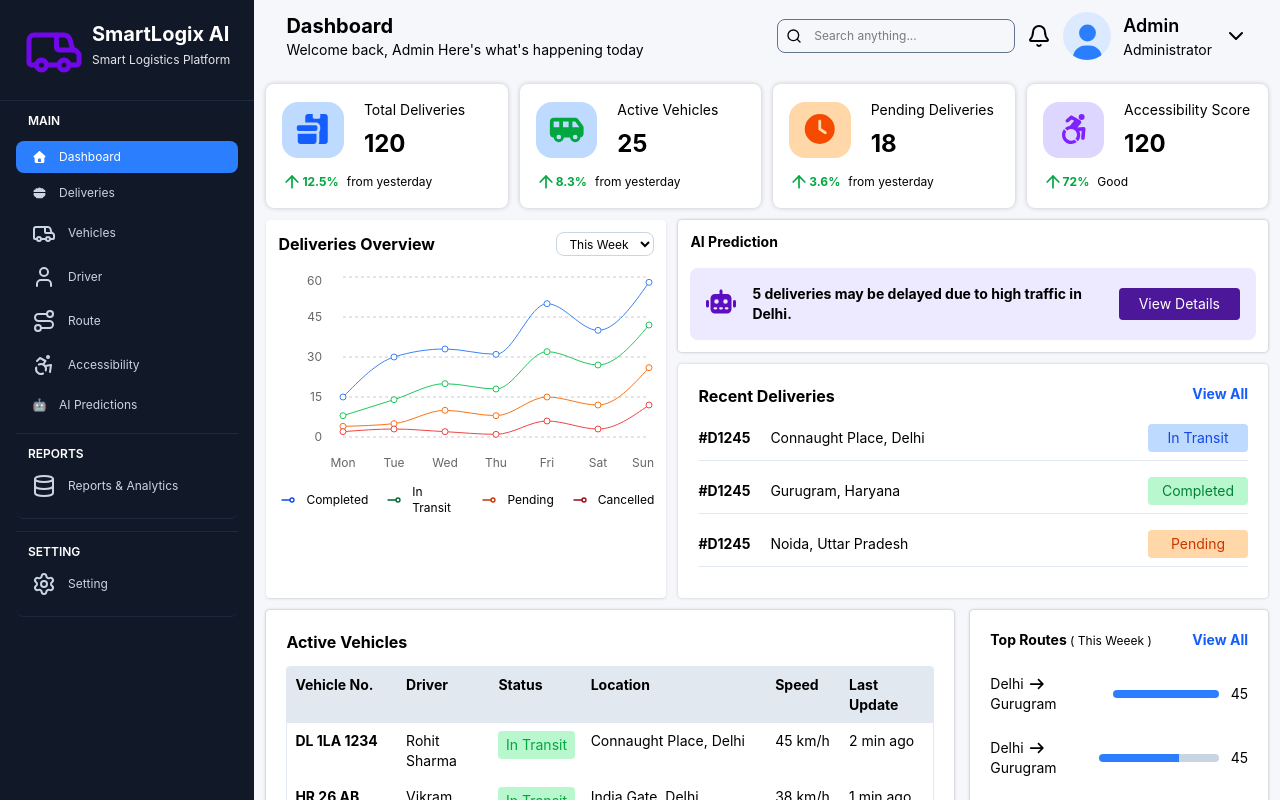
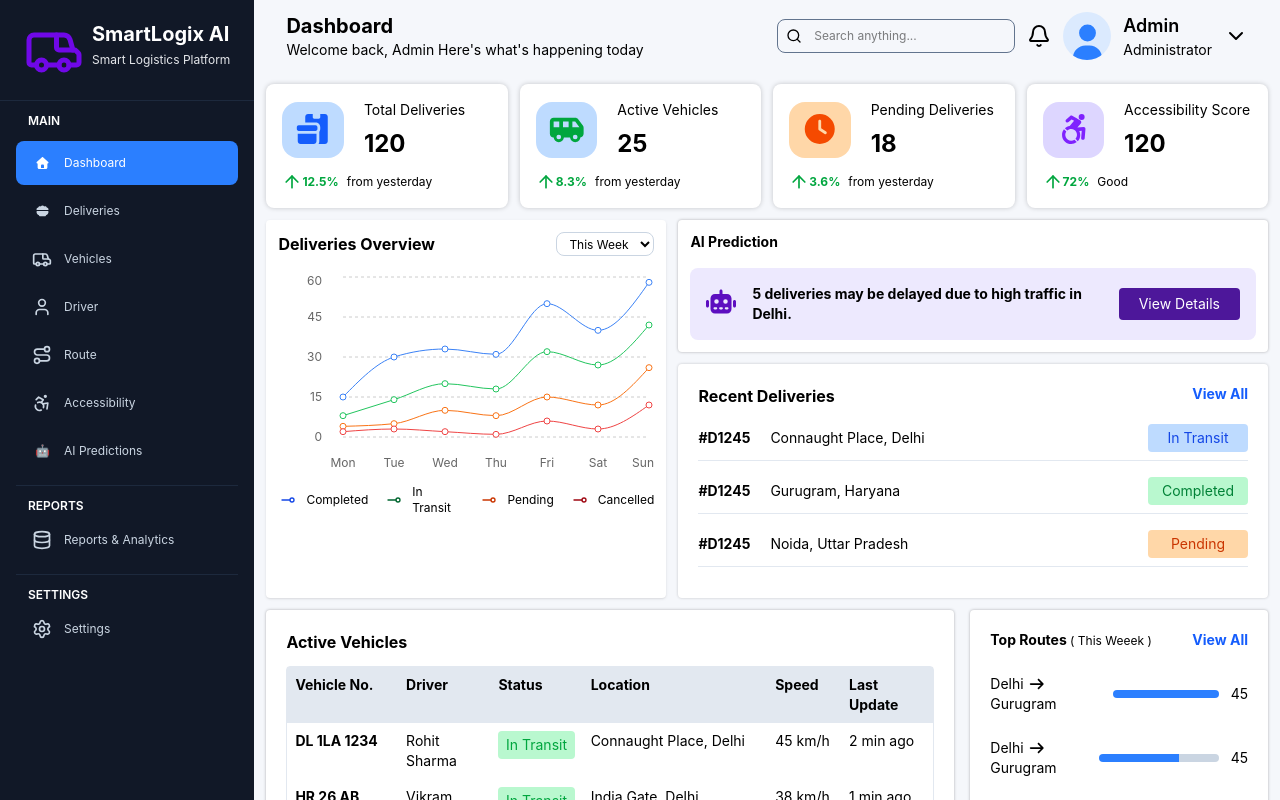
Before and after one commit to Safiullah512/Smart-Logistix, a React (Vite) app: page / in a window 1280 px wide. Shown: the top 800 px of the page. Built offline with nearby package versions, Linux system fonts and the light colour scheme.

Commit message:
fixed the sidebar

```diff
--- a/src/components/Sidebar.jsx
+++ b/src/components/Sidebar.jsx
@@ -27,7 +27,7 @@ import { NavLink } from "react-router-dom";
 function Sidebar() {
   return (
     <>
-      <aside className="w-fit min-h-screen bg-[#111827] color-white  text-white ">
+      <aside className="w-fit min-h-screen bg-[#111827] text-white flex flex-col">
         <div className="border-b border-slate-800 px-6 py-5 ">
           <div className="flex gap-2">
             <span>
@@ -54,11 +54,18 @@ function Sidebar() {
           <NavLink
             to="/"
             className={({ isActive }) =>
-              `mb-1 flex w-full items-center gap-3 rounded-lg px-4 py-2 text-xs transition ${isActive ? "bg-blue-500 text-white" : "text-slate-300 hover:bg-slate-800 hover:text-white"}`
+              `mb-1 flex w-full h-11 items-center gap-3 rounded-lg px-4 text-xs transition ${
+                isActive
+                  ? "bg-blue-500 text-white"
+                  : "text-slate-300 hover:bg-slate-800 hover:text-white"
+              }`
             }
           >
-            <span>
-              <FontAwesomeIcon icon={faHome}></FontAwesomeIcon>
+            <span className="w-5 h-5 flex items-center justify-center shrink-0">
+              <FontAwesomeIcon
+                icon={faHome}
+                className="w-5 h-5"
+              />
             </span>
             <span>Dashboard</span>
           </NavLink>
@@ -68,54 +75,62 @@ function Sidebar() {
           <NavLink
             to="/deliveries"
             className={({ isActive }) =>
-              `mb-1 flex w-full items-center gap-3 rounded-lg px-4 py-2 text-xs transition ${isActive ? "bg-blue-500 text-white" : "text-slate-300 hover:bg-slate-800 hover:text-white"}`
+              `mb-1 flex w-full h-11 items-center gap-3 rounded-lg px-4 text-xs transition ${
+                isActive
+                  ? "bg-blue-500 text-white"
+                  : "text-slate-300 hover:bg-slate-800 hover:text-white"
+              }`
             }
           >
-            <span>
-              <FontAwesomeIcon icon={faBowlFood}></FontAwesomeIcon>
+            <span className="w-5 h-5 flex items-center justify-center shrink-0">
+              <FontAwesomeIcon
+                icon={faBowlFood}
+                className="w-5 h-5"
+              />
             </span>
             <span>Deliveries</span>
           </NavLink>
 
           {/* Vehicles */}
 
-          <button className="mb-1 flex w-full items-center gap-3 rounded-lg px-4 p-2 py-2 text-xs text-slate-300 transition hover:bg-slate-800 hover:text-white">
-            <span>
-              <Van></Van>
+          <button className="mb-1 flex w-full h-11 items-center gap-3 rounded-lg px-4 text-xs text-slate-300 transition hover:bg-slate-800 hover:text-white">
+            <span className="w-5 h-5 flex items-center justify-center shrink-0">
+              <Van className="w-5 h-5" />
             </span>
             <span>Vehicles</span>
           </button>
 
           {/* Drivers */}
 
-          <button className="mb-1 flex w-full items-center gap-3 rounded-lg px-4 p-2  py-2 text-xs text-slate-300 transition hover:bg-slate-800 hover:text-white">
+          <button className="mb-1 flex w-full h-11 items-center gap-3 rounded-lg px-4 text-xs text-slate-300 transition hover:bg-slate-800 hover:text-white">
             <span>
-              <User></User>
+              <User className="w-5 h-5" />
             </span>
             <span>Driver</span>
           </button>
 
           {/* Routes */}
 
-          <button className="mb-1 flex w-full items-center gap-3 rounded-lg px-4 p-2  py-2 text-xs text-slate-300 transition hover:bg-slate-800 hover:text-white">
+          <button className="mb-1 flex w-full h-11 items-center gap-3 rounded-lg px-4 text-xs text-slate-300 transition hover:bg-slate-800 hover:text-white">
             <span>
-              <RouteIcon></RouteIcon>
+              <RouteIcon className="w-5 h-5" />
             </span>
             <span>Route</span>
           </button>
 
           {/* Accessibility */}
 
-          <button className="mb-1 flex w-full items-center gap-3 rounded-lg px-4 p-2  py-2 text-xs text-slate-300 transition hover:bg-slate-800 hover:text-white">
+          <button className="mb-1 flex w-full h-11 items-center gap-3 rounded-lg px-4 text-xs text-slate-300 transition hover:bg-slate-800 hover:text-white">
             <span>
-              <Accessibility></Accessibility>
+              <Accessibility className="w-5 h-5" />
             </span>
             <span>Accessibility</span>
           </button>
           {/* AI */}
 
-          <button className="mb-1 flex w-full items-center gap-3 rounded-lg px-4 p-2  py-2 text-xs text-slate-300 transition hover:bg-slate-800 hover:text-white">
-            <span>🤖</span> <span>AI Predictions</span>
+          <button className="mb-1 flex w-full h-11 items-center gap-3 rounded-lg px-4 text-xs text-slate-300 transition hover:bg-slate-800 hover:text-white">
+            <span className="w-5 h-5 flex items-center justify-center">🤖</span>
+            <span>AI Predictions</span>
           </button>
 
           <p className="mb-1 mt-3 pt-3 px-3 text-xs font-semibold uppercase text-white border-t  w-full border-slate-800">
@@ -124,9 +139,9 @@ function Sidebar() {
 
           {/* Reports */}
 
-          <button className="mb-1 flex w-full items-center gap-3 rounded-lg px-4 p-2  py-2 text-xs text-slate-300 transition hover:bg-slate-800 hover:text-white border-b border-slate-800 pb-5">
+          <button className="mb-1 flex w-full h-11 items-center gap-3 rounded-lg px-4 text-xs text-slate-300 transition hover:bg-slate-800 hover:text-white">
             <span>
-              <Database></Database>
+              <Database className="w-5 h-5" />
             </span>
             <span>Reports & Analytics</span>
           </button>
@@ -134,22 +149,22 @@ function Sidebar() {
           {/* Settings */}
 
           <p className="mb-1 mt-3 pt-3 px-3 text-xs font-semibold uppercase text-white border-t  w-full border-slate-800">
-            Setting
+            Settings
           </p>
 
-          <button className="mb-1 flex w-full items-center gap-3 rounded-lg px-4 p-2  py-2 text-xs text-slate-300 transition hover:bg-slate-800 hover:text-white border-b border-slate-800 pb-5">
+          <button className="mb-1 flex w-full h-11 items-center gap-3 rounded-lg px-4 text-xs text-slate-300 transition hover:bg-slate-800 hover:text-white">
             <span>
-              <Settings></Settings>
+              <Settings className="w-5 h-5" />
             </span>
-            <span>Setting</span>
+            <span>Settings</span>
           </button>
         </nav>
 
         {/* Logout */}
 
-        <div className="mt-50 text-center flex justify-center mb-10 gap-3">
+        <div className="mt-auto w-full flex justify-center items-center gap-3 py-3 px-4 shrink-0 text-slate-300 hover:bg-slate-800 hover:text-white transition cursor-pointer">
           <span>
-            <LogOut></LogOut>
+            <LogOut className="w-5 h-5" />
           </span>
           <p className="cursor-pointer">Logout</p>
         </div>
```
